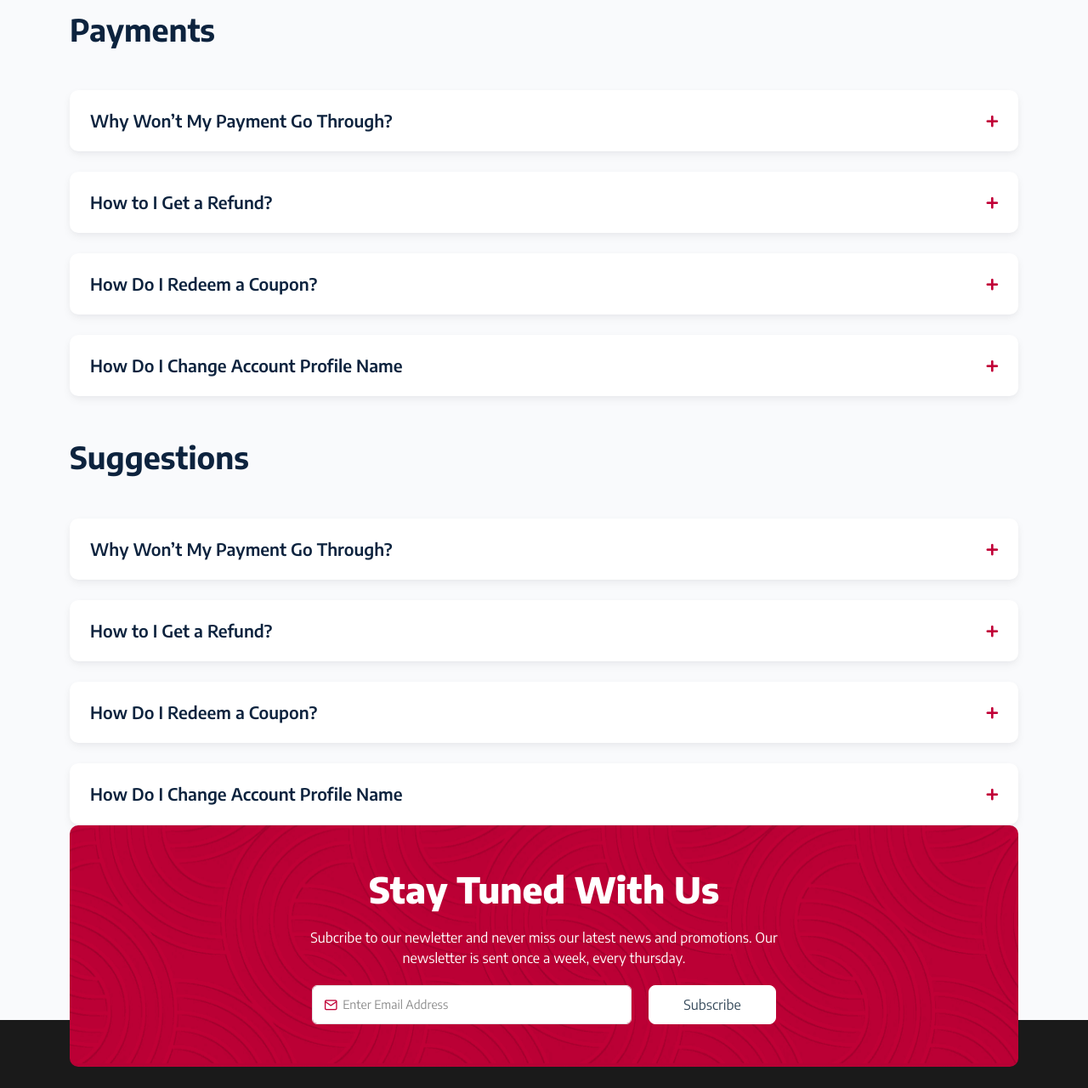
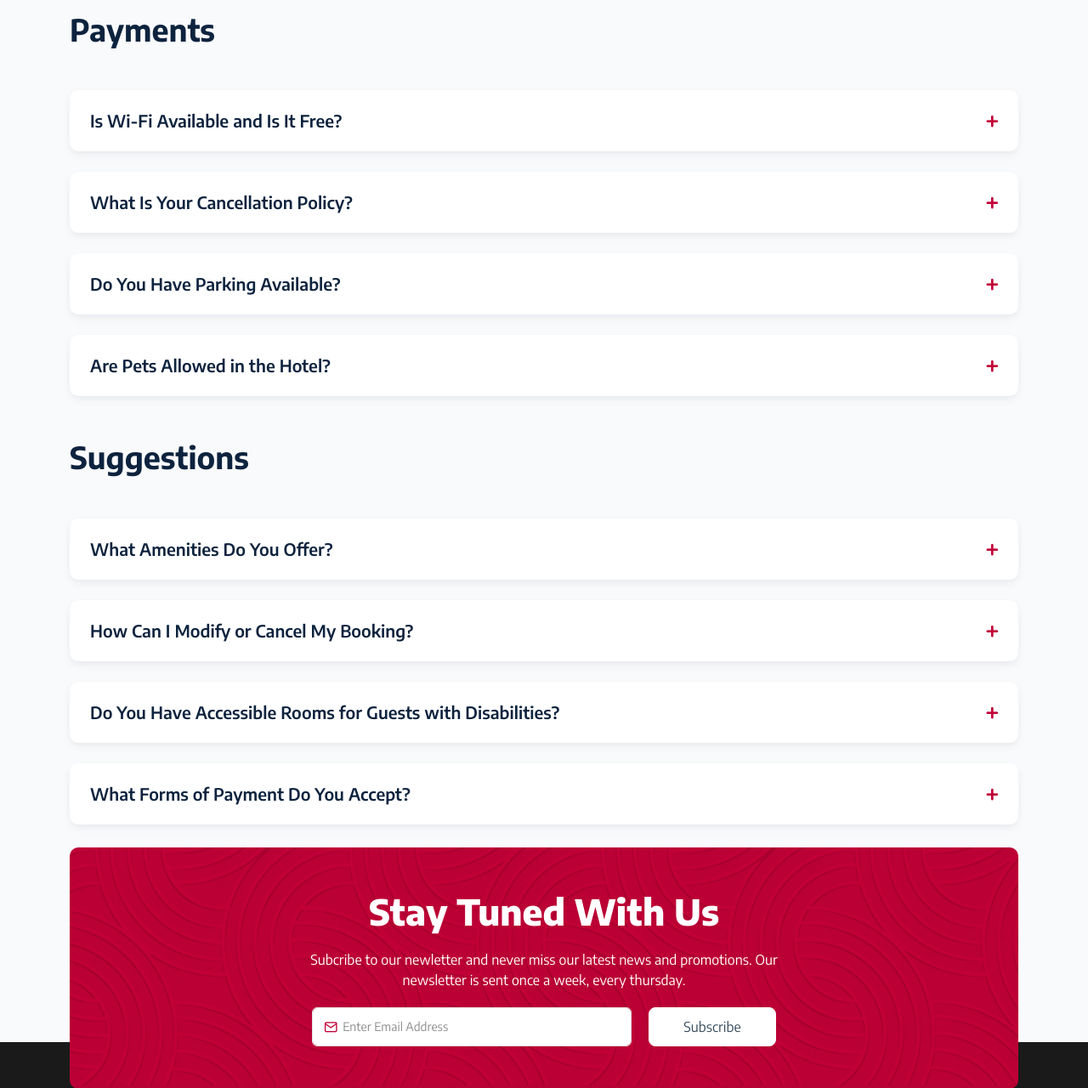
Before and after one commit to bishal189/Hotel-Booking-, a Django app: page /faqs/ in a window 1280 px wide; the page is wider, and only the part inside the window is pictured. Shown: the part 337-1617 px from the top of that part at 85% size. Run offline with Django 5.2, Linux system fonts and the light colour scheme; data comes from the database, SQL or seed files in the repository; some libraries are stand-ins or nearby versions; some web fonts are replaced.

Commit message:
added the faq page

```diff
--- a/templates/company/faq.html
+++ b/templates/company/faq.html
@@ -37,35 +37,35 @@
 					</div>
 					<div class="faq-card">
 						<h4 class="faq-title">
-							<a class="collapsed" data-bs-toggle="collapse" href="#faqOne" aria-expanded="false">Why Won’t My Payment Go Through?</a>
+							<a class="collapsed" data-bs-toggle="collapse" href="#faqOne" aria-expanded="false">Is Wi-Fi Available and Is It Free?</a>
 						</h4>
 						<div id="faqOne" class="card-collapse collapse">
-							<p>Lorem ipsum dolor sit amet, consectetur adipiscing elit. Nullam placerat bibendum ligula ac facilisis. Vestibulum ante ipsum primis in faucibus orci luctus et ultrices posuere cubilia curae; Mauris consectetur, metus vel tincidunt scelerisque, quam diam faucibus est, ut viverra lectus odio non ante. Donec enim nisi, porttitor eu odio ac, sodales consequat lectus. Nunc pulvinar posuere metus ac laoreet. Nunc lacinia diam ut pulvinar porttitor. Cras quis ultrices tellus, id posuere turpis. Integer eget diam et metus dignissim pharetra sed ut mi. Integer volutpat odio sed odio feugiat finibus. Pellentesque quis purus vitae dolor elementum elementum eu ac ante. Interdum et malesuada fames ac ante ipsum primis in faucibus. Aliquam at neque a lorem auctor sagittis</p>
-							<p class="border border-0">Mauris vestibulum lorem a condimentum vulputate. Integer vitae turpis turpis. Cras at tincidunt urna. Aenean leo justo, congue et felis a, elementum rutrum felis. Fusce rutrum ipsum eu pretium faucibus. Vestibulum ante ipsum primis in faucibus orci luctus et ultrices posuere cubilia curae; Integer dolor odio, iaculis nec tincidunt vel, dapibus a nisl. In feugiat maximus eros, id sollicitudin quam sagittis nec.</p>
+							<p>Yes, we provide complimentary high-speed Wi-Fi throughout the hotel, including guest rooms and public areas.</p>
+						</div>
+					</div>
+
+					<div class="faq-card">
+						<h4 class="faq-title">
+							<a class="collapsed" data-bs-toggle="collapse" href="#faqTwo" aria-expanded="false">What Is Your Cancellation Policy?</a>
+						</h4>
+						<div id="faqTwo" class="card-collapse collapse">
+							<p> Our cancellation policy varies based on the room type and booking conditions. Generally, cancellations made up to [insert time] before the check-in date are free of charge.</p>
 						</div>
 					</div>
 					<div class="faq-card">
 						<h4 class="faq-title">
-							<a class="collapsed" data-bs-toggle="collapse" href="#faqTwo" aria-expanded="false">How to I Get a Refund?</a>
-						</h4>
-						<div id="faqTwo" class="card-collapse collapse">
-							<p>Lorem ipsum dolor sit amet, consectetur adipiscing elit, sed do eiusmod tempor incididunt ut labore et dolore magna aliqua. Ut enim ad minim veniam, quis nostrud exercitation ullamco laboris nisi ut aliquip ex ea commodo consequat. Nemo enim ipsam voluptatem quia voluptas sit aspernatur aut odit aut fugit, sed quia consequuntur magni dolores eos qui ratione voluptatem sequi nesciunt.</p>
-						</div>
-					</div>
-					<div class="faq-card">
-						<h4 class="faq-title">
-							<a class="collapsed" data-bs-toggle="collapse" href="#faqThree" aria-expanded="false">How Do I Redeem a Coupon?</a>
+							<a class="collapsed" data-bs-toggle="collapse" href="#faqThree" aria-expanded="false">Do You Have Parking Available?</a>
 						</h4>
 						<div id="faqThree" class="card-collapse collapse">
-							<p>Lorem ipsum dolor sit amet, consectetur adipiscing elit, sed do eiusmod tempor incididunt ut labore et dolore magna aliqua. Ut enim ad minim veniam, quis nostrud exercitation ullamco laboris nisi ut aliquip ex ea commodo consequat. Nemo enim ipsam voluptatem quia voluptas sit aspernatur aut odit aut fugit, sed quia consequuntur magni dolores eos qui ratione voluptatem sequi nesciunt.</p>
+							<p>Yes, we offer free on-site parking for our guests. Spaces are available on a first-come, first-served basis.</p>
 						</div>
 					</div>
 					<div class="faq-card mb-0">
 						<h4 class="faq-title">
-							<a class="collapsed" data-bs-toggle="collapse" href="#faqFour" aria-expanded="false">How Do I Change Account Profile Name</a>
+							<a class="collapsed" data-bs-toggle="collapse" href="#faqFour" aria-expanded="false">Are Pets Allowed in the Hotel?</a>
 						</h4>
 						<div id="faqFour" class="card-collapse collapse">
-							<p>Lorem ipsum dolor sit amet, consectetur adipiscing elit, sed do eiusmod tempor incididunt ut labore et dolore magna aliqua. Ut enim ad minim veniam, quis nostrud exercitation ullamco laboris nisi ut aliquip ex ea commodo consequat. Nemo enim ipsam voluptatem quia voluptas sit aspernatur aut odit aut fugit, sed quia consequuntur magni dolores eos qui ratione voluptatem sequi nesciunt.</p>
+							<p>Yes, we are pet-friendly. However, we charge a [insert fee] cleaning fee per pet, and there may be size or breed restrictions. Please inform us during your booking.</p>
 						</div>
 					</div>
 					<div class="page-title">
@@ -73,34 +73,41 @@
 					</div>
 					<div class="faq-card">
 						<h4 class="faq-title">
-							<a class="collapsed" data-bs-toggle="collapse" href="#faqFive" aria-expanded="false">Why Won’t My Payment Go Through?</a>
+							<a class="collapsed" data-bs-toggle="collapse" href="#faqFive" aria-expanded="false"> What Amenities Do You Offer?</a>
 						</h4>
 						<div id="faqFive" class="card-collapse collapse">
-							<p>Lorem ipsum dolor sit amet, consectetur adipiscing elit, sed do eiusmod tempor incididunt ut labore et dolore magna aliqua. Ut enim ad minim veniam, quis nostrud exercitation ullamco laboris nisi ut aliquip ex ea commodo consequat. Nemo enim ipsam voluptatem quia voluptas sit aspernatur aut odit aut fugit, sed quia consequuntur magni dolores eos qui ratione voluptatem sequi nesciunt.</p>
+							<p>Our hotel offers amenities such as a fitness center, swimming pool, restaurant, and free Wi-Fi. Additional services like spa treatments and room service are also available.</p>
 						</div>
 					</div>
 					<div class="faq-card">
 						<h4 class="faq-title">
-							<a class="collapsed" data-bs-toggle="collapse" href="#faqSix" aria-expanded="false">How to I Get a Refund?</a>
+							<a class="collapsed" data-bs-toggle="collapse" href="#faqSix" aria-expanded="false" >How Can I Modify or Cancel My Booking?</a>
 						</h4>
 						<div id="faqSix" class="card-collapse collapse">
-							<p>Lorem ipsum dolor sit amet, consectetur adipiscing elit, sed do eiusmod tempor incididunt ut labore et dolore magna aliqua. Ut enim ad minim veniam, quis nostrud exercitation ullamco laboris nisi ut aliquip ex ea commodo consequat. Nemo enim ipsam voluptatem quia voluptas sit aspernatur aut odit aut fugit, sed quia consequuntur magni dolores eos qui ratione voluptatem sequi nesciunt.</p>
+							<p>You can modify or cancel your booking by logging into your account on our website or contacting our reservations team directly.</p>
 						</div>
 					</div>
 					<div class="faq-card">
 						<h4 class="faq-title">
-							<a class="collapsed" data-bs-toggle="collapse" href="#faqSeven" aria-expanded="false">How Do I Redeem a Coupon?</a>
+							<a class="collapsed" data-bs-toggle="collapse" href="#faqSeven" aria-expanded="false">Do You Have Accessible Rooms for Guests with Disabilities?</a>
 						</h4>
 						<div id="faqSeven" class="card-collapse collapse">
-							<p>Lorem ipsum dolor sit amet, consectetur adipiscing elit, sed do eiusmod tempor incididunt ut labore et dolore magna aliqua. Ut enim ad minim veniam, quis nostrud exercitation ullamco laboris nisi ut aliquip ex ea commodo consequat. Nemo enim ipsam voluptatem quia voluptas sit aspernatur aut odit aut fugit, sed quia consequuntur magni dolores eos qui ratione voluptatem sequi nesciunt.</p>
+							<p>Yes, we offer accessible rooms and facilities for guests with disabilities. Please mention your needs when booking so we can accommodate you properly.</p>
 						</div>
 					</div>
-					<div class="faq-card" >
+					<div class="faq-card"style='margin-bottom:16rem;' >
 						<h4 class="faq-title">
-							<a class="collapsed" data-bs-toggle="collapse" href="#faqEight" aria-expanded="false">How Do I Change Account Profile Name</a>
+							<a class="collapsed" data-bs-toggle="collapse" href="#faqEight" aria-expanded="false">What Forms of Payment Do You Accept?</a>
 						</h4>
 						<div id="faqEight" class="card-collapse collapse">
-							<p>Lorem ipsum dolor sit amet, consectetur adipiscing elit, sed do eiusmod tempor incididunt ut labore et dolore magna aliqua. Ut enim ad minim veniam, quis nostrud exercitation ullamco laboris nisi ut aliquip ex ea commodo consequat. Nemo enim ipsam voluptatem quia voluptas sit aspernatur aut odit aut fugit, sed quia consequuntur magni dolores eos qui ratione voluptatem sequi nesciunt.</p>
+							<p >We accept the following forms of payment:
+
+								Credit cards: Visa, MasterCard, American Express
+								Debit cards
+								Bank transfers (for advanced bookings)
+								Cash (in local currency) If you need to arrange another form of payment, please contact our reservation team in advance.
+
+							</p>
 						</div>
 					</div>
 				</div>
```
